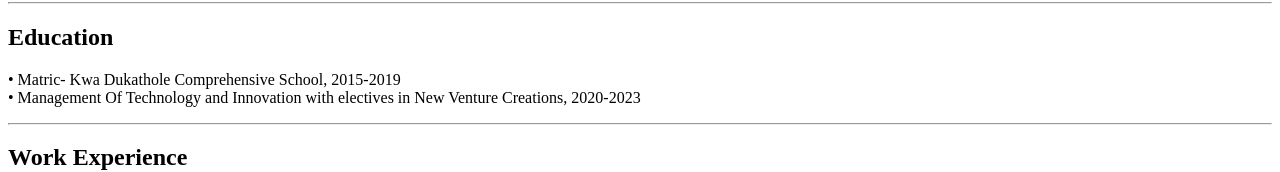
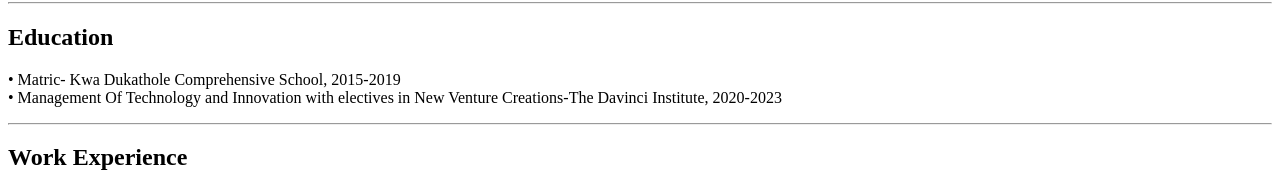
Before and after one commit to KeneilweT/html-resume, a plain HTML site: page index.html in a window 1280 px wide. Shown: the part 393-565 px from the top of the page. Drawn offline with Linux system fonts and the light colour scheme.

Commit message:
Add files via upload

```diff
--- a/index.html
+++ b/index.html
@@ -24,7 +24,7 @@ I am an optimistic and a very hard working young lady that works as an office ad
 
  <P> • Matric- Kwa Dukathole Comprehensive School, 2015-2019 <BR/>
 
-    •  Management Of Technology and Innovation with electives in New Venture Creations, 2020-2023
+    •  Management Of Technology and Innovation with electives in New Venture Creations-The Davinci Institute, 2020-2023
 
  </P>
  <hr/>
```
